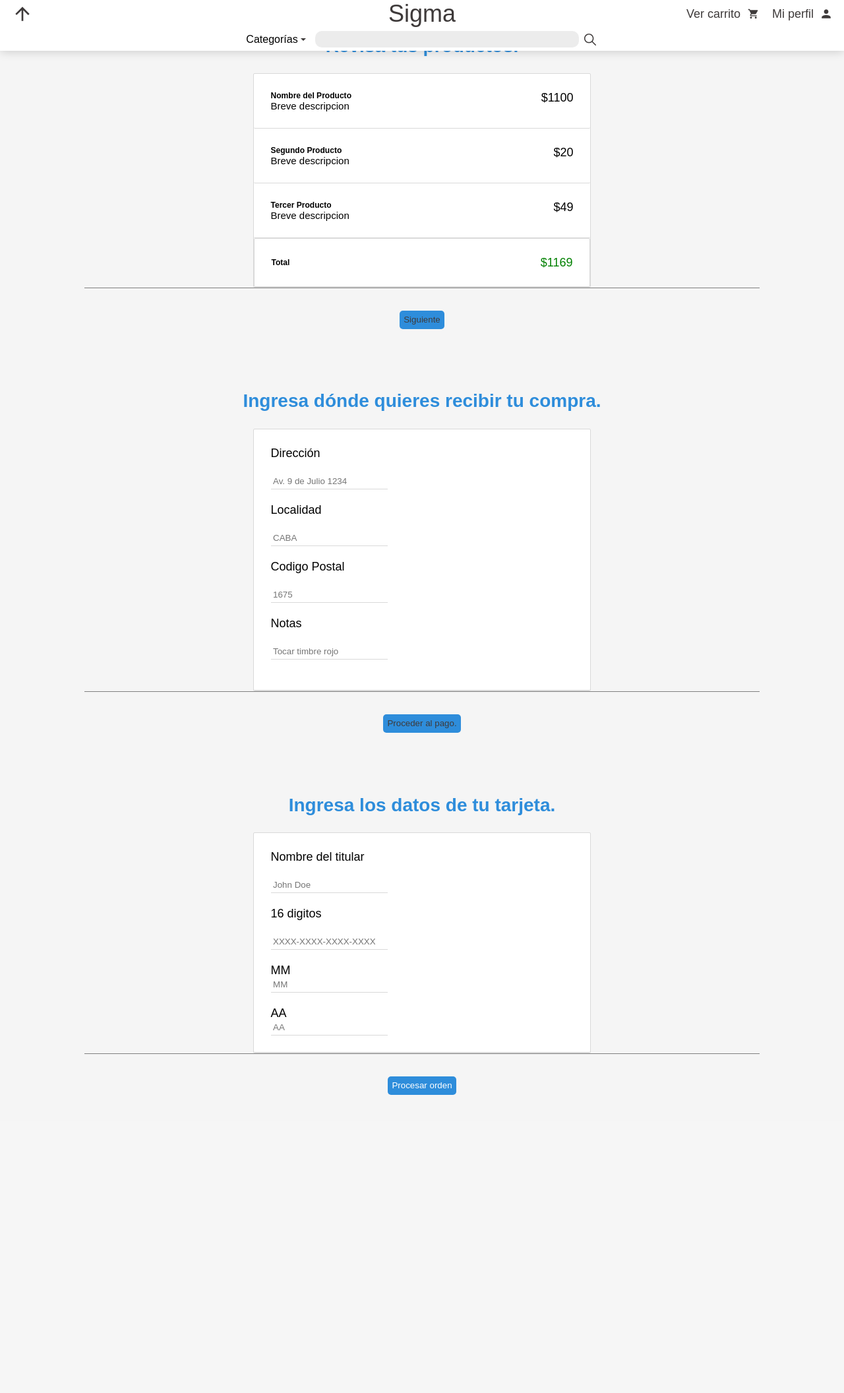
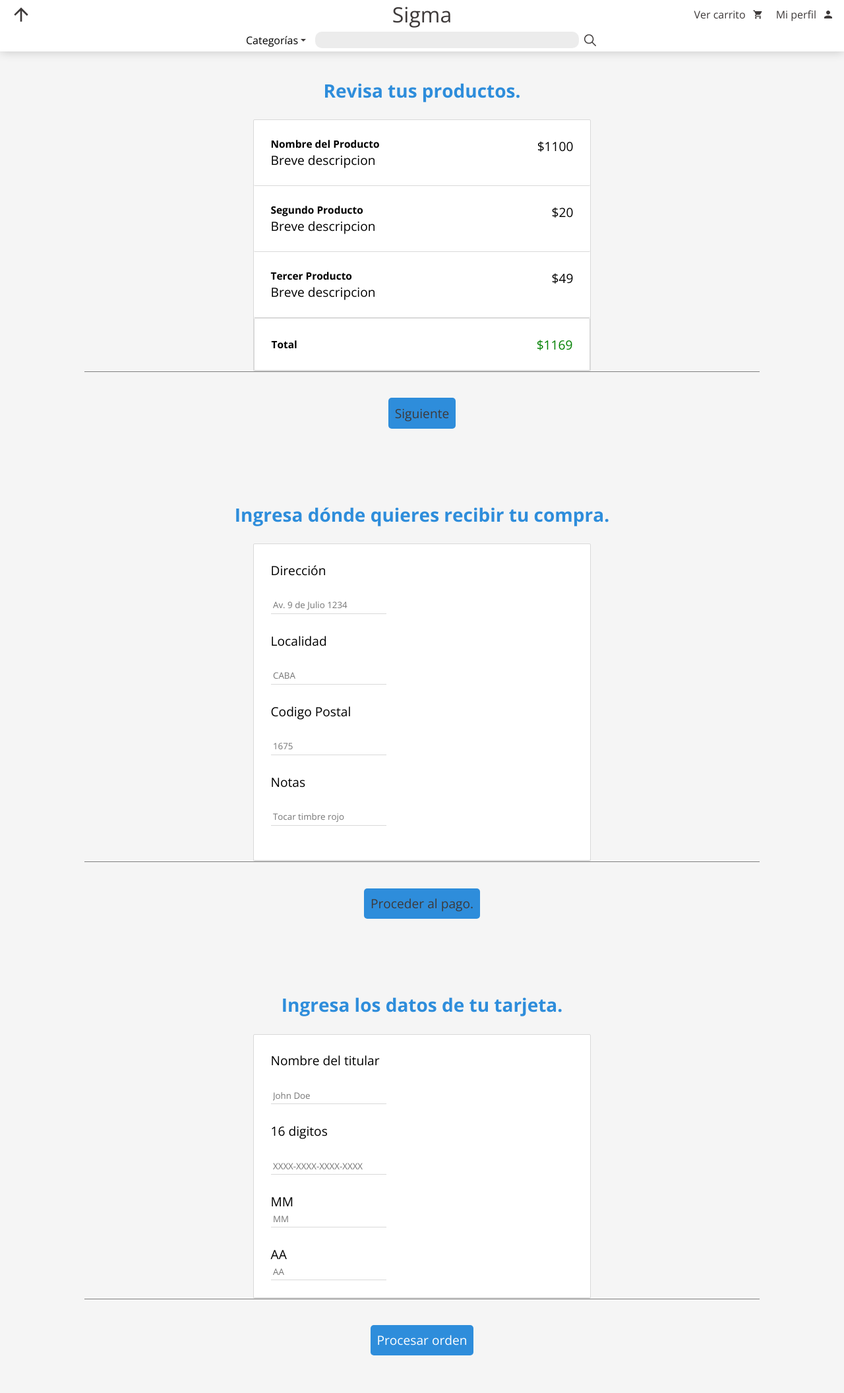
Before and after one commit to jovolopez/proyecto-sigma, a PHP site: page /checkout.php in a window 1280 px wide. Shown: the whole page at 66% size. Before the commit the page ends 1660 px from the top, so only its background shows below. Run offline with PHP 8.4, Linux system fonts and the light colour scheme.

Commit message:
Unif. font size + login y registro avanzado.

```diff
--- a/checkout.php
+++ b/checkout.php
@@ -3,6 +3,7 @@
     <meta charset="utf-8">
     <meta name="viewport" content="width=device-width, initial-scale=1.0">
     <link rel="stylesheet" href="css/checkout.css">
+    <link href="https://fonts.googleapis.com/css?family=Lato:400,700,900|Open+Sans:400,600,700&amp;display=swap" rel="stylesheet">
     <title>Checkout - Sigma</title>
   </head>
   <body>
--- a/css/checkout.css
+++ b/css/checkout.css
@@ -2,7 +2,7 @@
   padding: 0px;
   margin: 0px;
   box-sizing: border-box;
-  font-family: sans-serif;
+  font-family: 'Open Sans';
   list-style-type: none;
 }
 
@@ -17,10 +17,13 @@ a {
 
 body {
   background-color: #F5F5F5;
-  font-size: 18px;
+  font-size: 1em;
 }
-
+main {
+  margin-top: 4em;
+}
 .container {
+  font-size: 1.2em;
   display: flex;
   width: 100%;
   height: 100vh;
@@ -46,6 +49,9 @@ body {
   border: solid #d9d9d9 1px;
 }
 
+.unidad {
+  font-size: 1.2em;
+}
 .producto {
   display: flex;
   justify-content: space-between;
@@ -77,6 +83,7 @@ body {
   padding: 0.50em;
   border-radius: 5px;
   border: none;
+    font-size: 1em;
   color: white;
   background: #2e8ddb;
   margin-bottom: 3em;
--- a/css/perfil.css
+++ b/css/perfil.css
@@ -3,13 +3,13 @@
 }
 
 body {
-  font-size: 1.2em;
   font-family: 'Open Sans';
 }
 
 .container {
   display: flex;
   align-items: center;
+
 }
 
 .banner {
--- a/database/usuarios.json
+++ b/database/usuarios.json
@@ -1 +1 @@
-[{"nombre":"Doctor","apellido":"House","email":"doctorhouse@dh.com","password":"$2y$10$khgHtOhhpaR9g8U9w8L6Le6mJc7vHiml\/TSN1arZvyO0QKrtv8dDy","foto":"doctorhouse@dh.com."}]
+[{"nombre":"Doctor","apellido":"House","email":"doctorhouse@dh.com","password":"$2y$10$khgHtOhhpaR9g8U9w8L6Le6mJc7vHiml\/TSN1arZvyO0QKrtv8dDy","foto":"doctorhouse@dh.com."},{"nombre":"Carlos","apellido":"Menem","email":"carlosduty@mercadolibre.com","password":"$2y$10$GjLfL4Zq7yEeVNEd\/WY4zuTHmfqHbrQ.sQDDa1BSTw6yNjD7vsGW2","foto":"carlosduty@mercadolibre.com."},{"nombre":"Carlos","apellido":"Menem","email":"carlosduty@mercadolibre.com","password":"$2y$10$dKOCjpWZ43WdXVY.SA.C9.4g79wIqvC1lFguauMSA7xAOthEM\/fMi","foto":"carlosduty@mercadolibre.com."}]
--- a/funciones/usuarios.php
+++ b/funciones/usuarios.php
@@ -33,7 +33,10 @@ function login($email, $password) {
   }
   if ($user) {
     if (password_verify($password, $user['password'])){
+      session_start();
       $_SESSION['email'] = $email;
+      $_SESSION['nombre'] = $user['nombre'];
+      $_SESSION['apellido'] = $user['apellido'];
       $_SESSION['avatar'] = $user['foto'];
       header('location:perfil.php');
     }
--- a/funciones/validacion.php
+++ b/funciones/validacion.php
@@ -116,7 +116,7 @@ if ($_POST) {
     crear_usuario($usuario);
     //$usuario = peticionCurl('http://apiusers.juancarlosdh.dhalumnos.com/api/users', 'POST', $datos);
     if (isset($_POST["recuer"])){
-      login($email);
+      login($email, $password);
     }
 
   }
--- /dev/null
+++ b/logout.php
@@ -0,0 +1,4 @@
+<?php
+session_start();
+session_destroy();
+header('location:perfil.php');
```
Also changed, not shown: perfil.php (+15 -6 lines).
